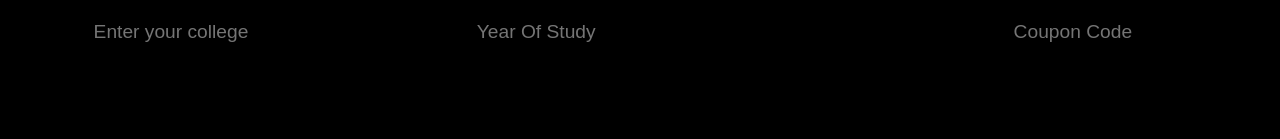
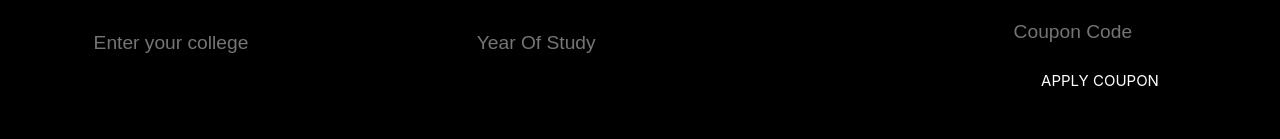
Before and after one commit to e-cell-bphc/Main-Website-new-, a Next.js app: page /id/profile in a window 1280 px wide. Shown: the part 410-549 px from the top of the page. Built offline with nearby package versions, Linux system fonts and the light colour scheme; no server answers; sample sign-in values are in the browser's storage.

Commit message:
Added coupon code

```diff
--- a/pages/id/profile.js
+++ b/pages/id/profile.js
@@ -45,7 +45,10 @@ function Profile() {
   })
 
   const router = useRouter()
-
+  const couponCheck = () => {
+    if (userData.couponCode === "COIGN")
+      setValue(20000)
+  }
   const initializeRazorpay = () => {
     return new Promise((resolve) => {
       const script = document.createElement('script')
@@ -80,7 +83,7 @@ function Profile() {
           if (res.data.id) {
             var options = {
               key: process.env.NEXT_PUBLIC_RAZORPAY_KEY_ID, // Enter the Key ID generated from the Dashboard
-              amount: $`value`, // Amount is in currency subunits. Default currency is INR. Hence, 50000 refers to 50000 paise
+              amount: `${value}`, // Amount is in currency subunits. Default currency is INR. Hence, 50000 refers to 50000 paise
               currency: 'INR',
               name: 'ECell, BITS Pilani',
               description: 'Payment for Launchpad 2022',
@@ -273,6 +276,7 @@ function Profile() {
                     setUserData({ ...userData, couponCode: e.target.value })
                   }}
                 />
+                <div onClick={couponCheck} style={{cursor:"pointer", fontSize:"15px"}}>APPLY COUPON</div>
 </div>
               {/* <div>
                 <label className={styles.labels}>Your Resume</label>
```
